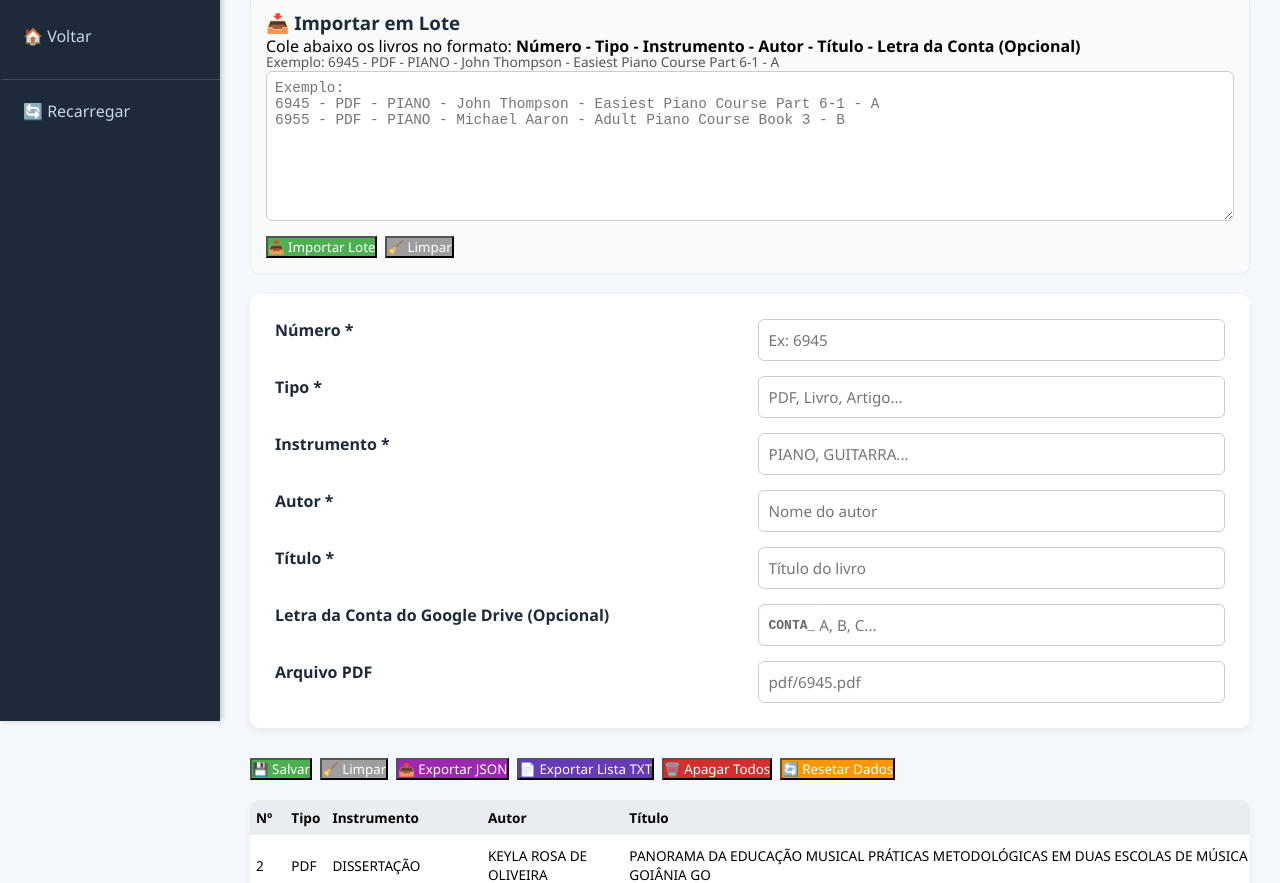
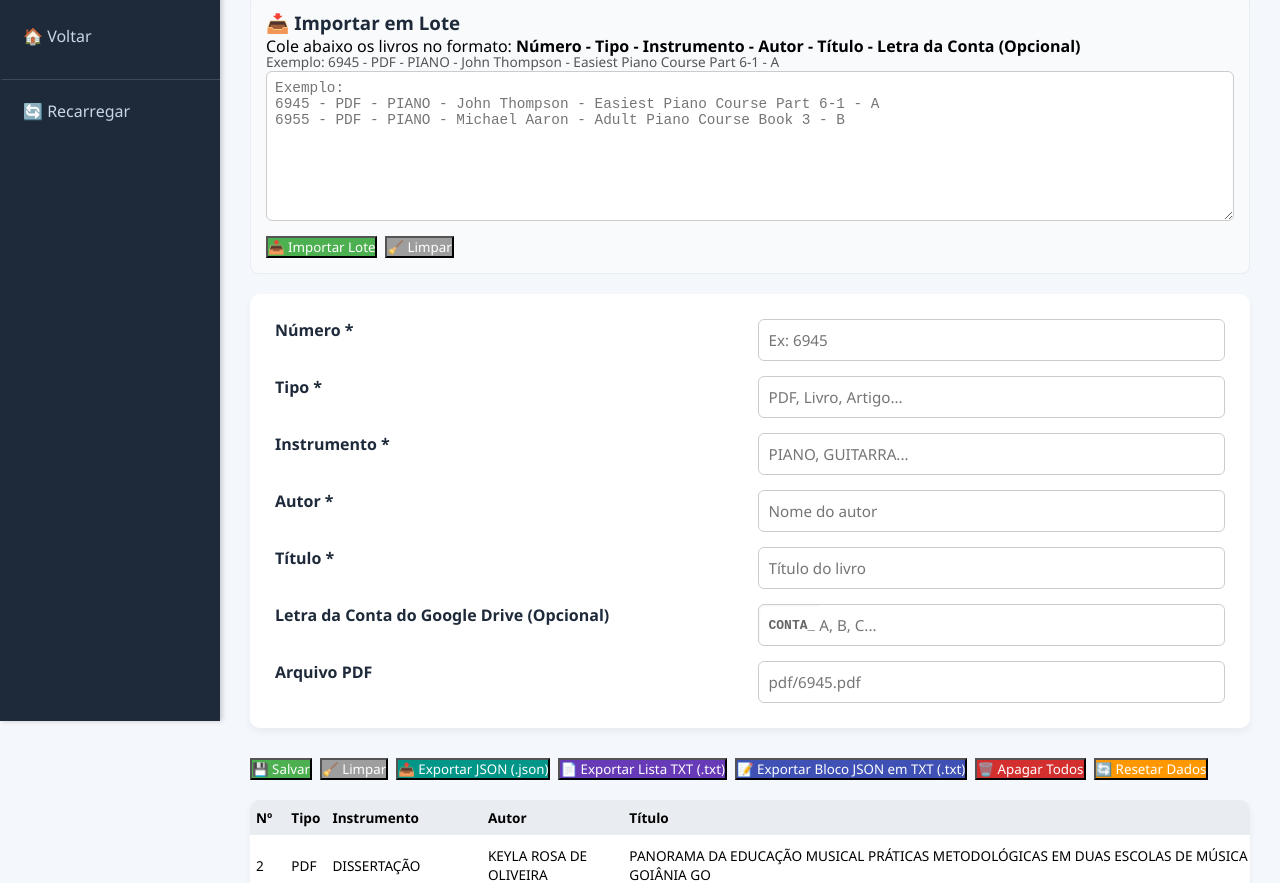
Before and after one commit to albertinosesc/terabox-gateway, a plain HTML site: page admin.html in a window 1280 px wide. Shown: the part 79-962 px from the top of the page. Drawn offline with Linux system fonts and the light colour scheme.

Commit message:
Update admin.html

```diff
--- a/admin.html
+++ b/admin.html
@@ -134,13 +134,16 @@
             </form>
 
             <div class="btn-group" style="display:flex; flex-wrap:wrap; gap:8px; margin-top:20px; margin-bottom:20px;">
-                <button type="button" id="btnSalvar" class="btn-save">💾 Salvar</button>
-                <button type="button" id="btnLimpar" class="btn-clear">🧹 Limpar</button>
-                <button type="button" id="btnExportar" class="btn-export">📤 Exportar JSON</button>
-                <button type="button" id="btnExportarTXT" class="btn-export" style="background:#673ab7; color:#fff;">📄 Exportar Lista TXT</button>
-                <button type="button" id="btnApagarTodos" class="btn-delete" style="background:#d32f2f;">🗑️ Apagar Todos</button>
-                <button type="button" id="btnResetar" class="btn-clear" style="background:#ff9800; color:#fff;">🔄 Resetar Dados</button>
-            </div>
+    <button type="button" id="btnSalvar" class="btn-save">💾 Salvar</button>
+    <button type="button" id="btnLimpar" class="btn-clear">🧹 Limpar</button>
+
+    <button type="button" id="btnExportarJSON" class="btn-export" style="background:#009688; color:#fff;">📤 Exportar JSON (.json)</button>
+    <button type="button" id="btnExportarTXTPadrao" class="btn-export" style="background:#673ab7; color:#fff;">📄 Exportar Lista TXT (.txt)</button>
+    <button type="button" id="btnExportarTXTJson" class="btn-export" style="background:#3f51b5; color:#fff;">📝 Exportar Bloco JSON em TXT (.txt)</button>
+
+    <button type="button" id="btnApagarTodos" class="btn-delete" style="background:#d32f2f;">🗑️ Apagar Todos</button>
+    <button type="button" id="btnResetar" class="btn-clear" style="background:#ff9800; color:#fff;">🔄 Resetar Dados</button>
+</div>
 
             <div class="table-container">
                 <table>
```
